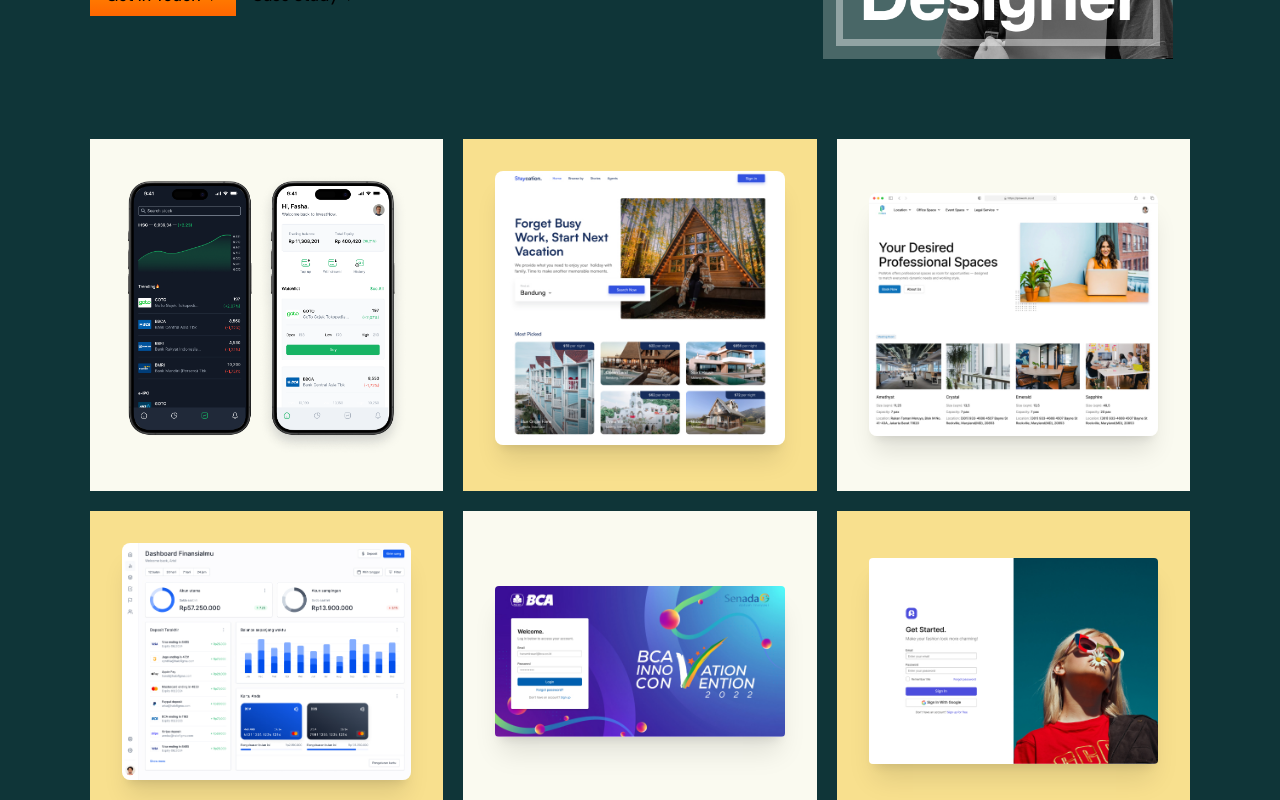
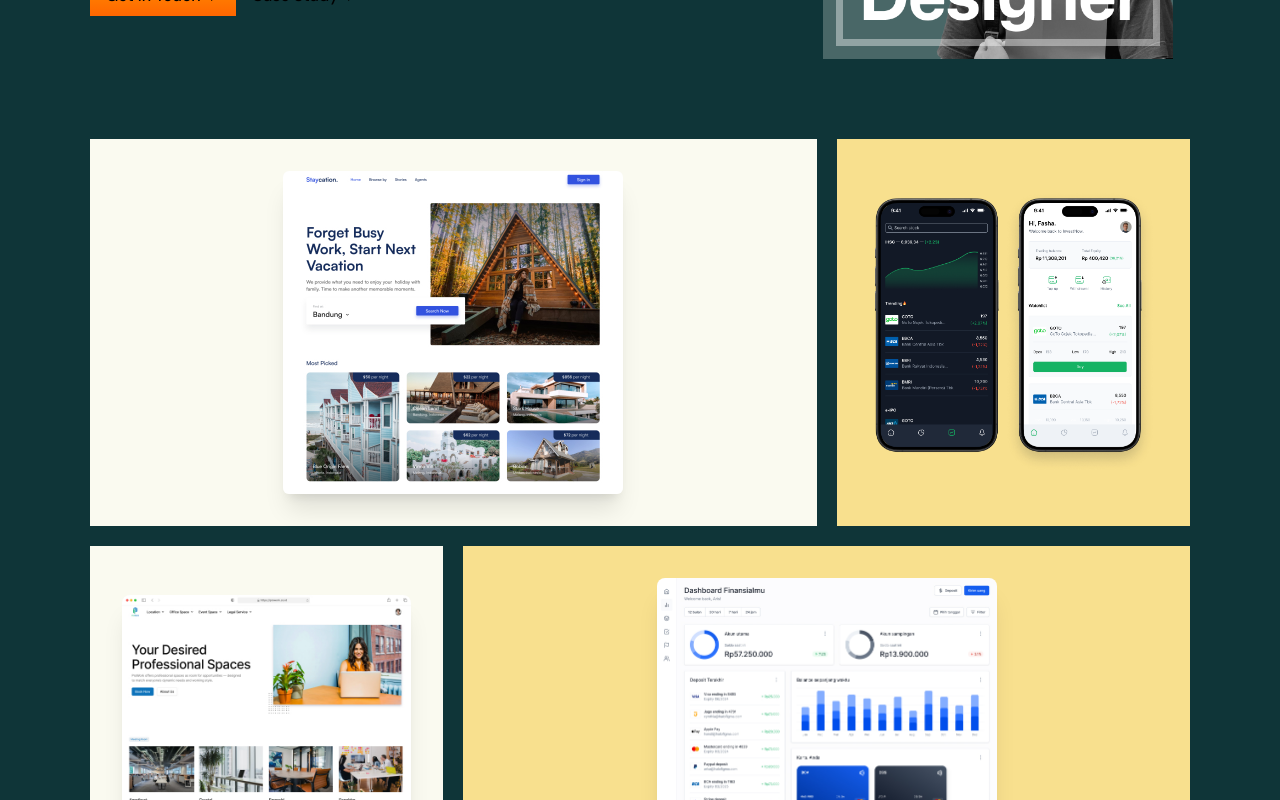
Before and after one commit to fasfashan/new-portfolio, a Next.js app: page / in a window 1280 px wide. Shown: the part 420-1220 px from the top of the page. Built offline with nearby package versions, Linux system fonts and the light colour scheme.

Commit message:
change layout gallery

```diff
--- a/app/gallery.jsx
+++ b/app/gallery.jsx
@@ -3,26 +3,26 @@ import Image from "next/image";
 export default function Gallery() {
   return (
     <>
-      <div className="grid md:grid-cols-4 xl:grid-cols-3 gap-5 mt-20 ">
-        <div className=" p-8 bg-bright ">
+      <div className="grid md:grid-cols-12 xl:grid-cols-12 gap-5 mt-20 ">
+        <div className="md:col-span-8 p-8 bg-bright ">
           <Image
-            className="m-auto hover:scale-95 transition-all"
+            className="m-auto shadow-xl rounded-md hover:scale-95 transition-all"
             alt="Saham Apps"
+            width="340"
+            height="340"
+            src="/StaycationWeb.jpg"
+          />
+        </div>
+        <div className="md:col-span-4 flex p-8 bg-gleam  ">
+          <Image
+            alt="Staycation Web App"
+            className=" hover:scale-95 transition-all m-auto rounded-lg"
             width="340"
             height="340"
             src="/saham.png"
           />
         </div>
-        <div className=" p-8 bg-gleam  ">
-          <Image
-            alt="Staycation Web App"
-            className="shadow-xl hover:scale-95 transition-all m-auto rounded-lg"
-            width="340"
-            height="340"
-            src="/StaycationWeb.jpg"
-          />
-        </div>
-        <div className=" p-8 bg-bright  flex items-center  ">
+        <div className="md:col-span-4 p-8 bg-bright  flex items-center  ">
           <Image
             alt="ProWork"
             className="shadow-xl hover:scale-95 transition-all rounded-lg m-auto"
@@ -31,7 +31,7 @@ export default function Gallery() {
             src="/ProWork.jpg"
           />
         </div>
-        <div className=" p-8  bg-gleam flex items-center ">
+        <div className="md:col-span-8 p-8  bg-gleam flex items-center ">
           <Image
             className="rounded-lg hover:scale-95 transition-all m-auto shadow-xl"
             alt="Dashboard"
@@ -40,22 +40,22 @@ export default function Gallery() {
             src="/Dashboard.jpg"
           />
         </div>
-        <div className=" p-8 bg-bright flex ">
+        <div className="md:col-span-8 p-8 bg-bright flex ">
           <Image
             className="rounded hover:scale-95 transition-all m-auto shadow-xl"
             alt="BCA"
             width="340"
             height="340"
-            src="/BCA.jpg"
+            src="/Fashion Login.jpg"
           />
         </div>
-        <div className=" p-8 bg-gleam flex ">
+        <div className="md:col-span-4 p-8 bg-gleam flex ">
           <Image
             className="rounded hover:scale-95 transition-all m-auto shadow-xl"
             alt="Fashion Login"
             width="340"
             height="340"
-            src="/Fashion Login.jpg"
+            src="/BCA.jpg"
           />
         </div>
       </div>
--- a/app/page.jsx
+++ b/app/page.jsx
@@ -4,7 +4,6 @@ import Hero from "./hero";
 import CaseStudy from "./case-study";
 import Footer from "./footer";
 export default function Home() {
-  const currentYear = new Date().getFullYear();
   return (
     <>
       <Hero />
```
